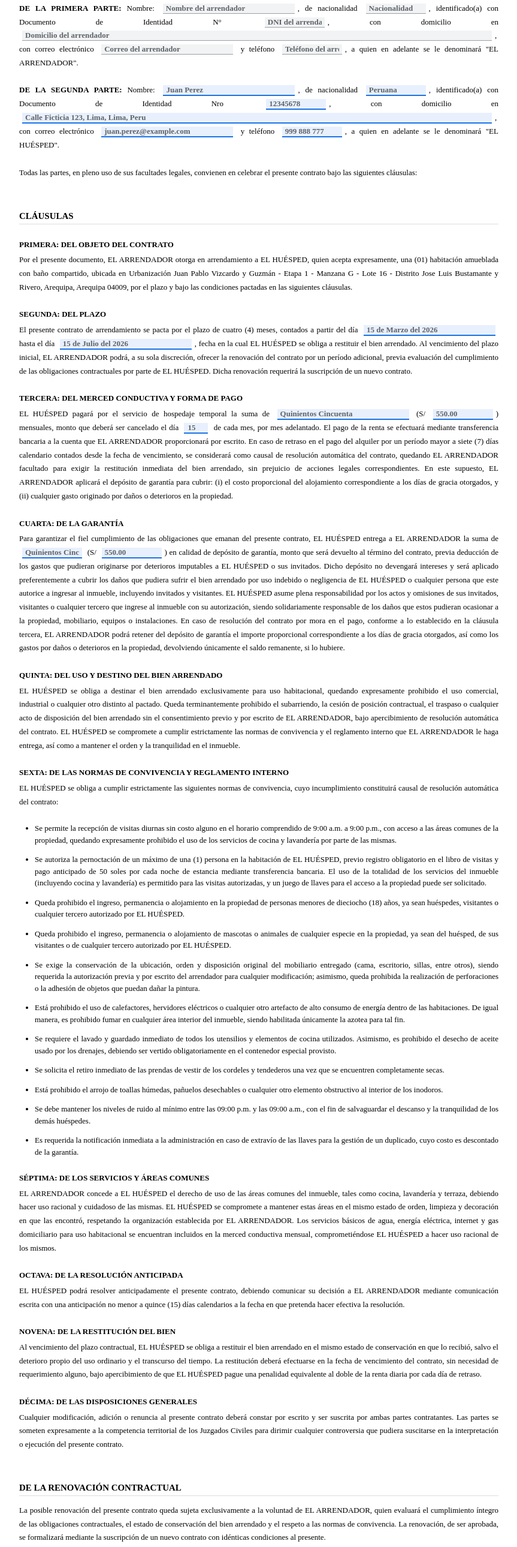
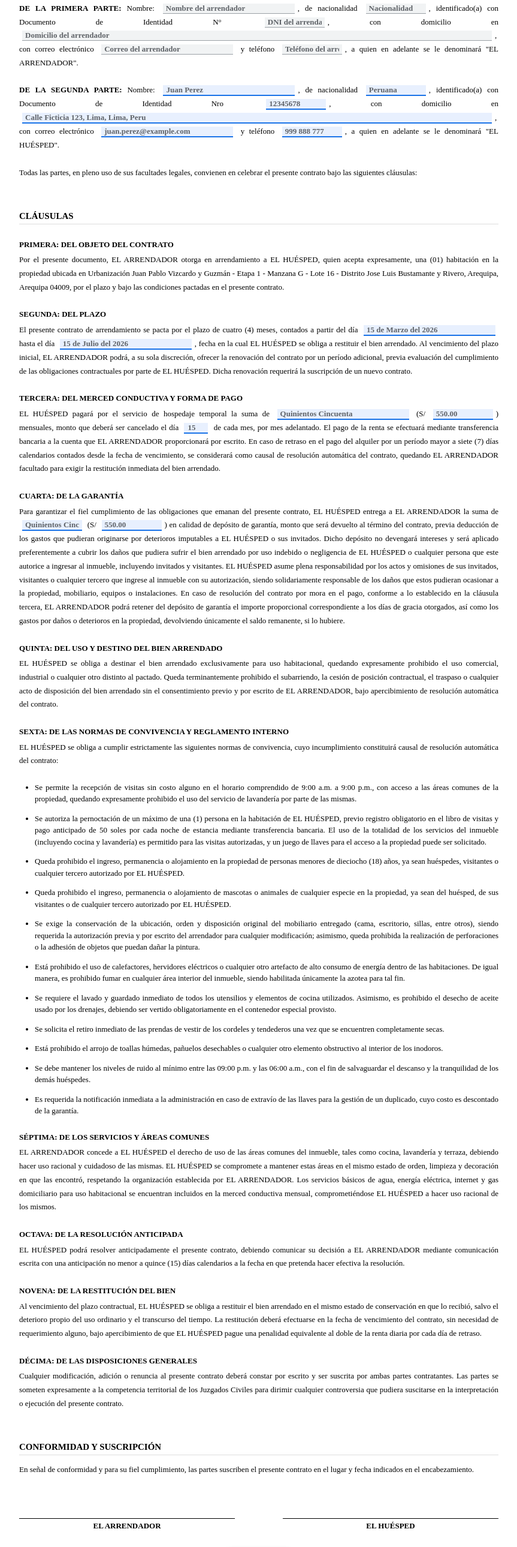
Before and after one commit to salazar-tech/g16-housing, a plain HTML site: page index.html in a window 1280 px wide. Shown: the part 215-2794 px from the top of the page at 60% size, without its empty margins (208-1071 px from the left). Drawn offline with Linux system fonts and the light colour scheme.

Commit message:
Refine contract clauses for clarity and conciseness

```diff
--- a/index.html
+++ b/index.html
@@ -199,9 +199,9 @@
 
     <h3>PRIMERA: DEL OBJETO DEL CONTRATO</h3>
     <p>Por el presente documento, EL ARRENDADOR otorga en arrendamiento a EL HUÉSPED, quien acepta expresamente, una
-      (01) habitación amueblada con baño compartido, ubicada en Urbanización Juan Pablo Vizcardo y Guzmán - Etapa 1 -
+      (01) habitación en la propiedad ubicada en Urbanización Juan Pablo Vizcardo y Guzmán - Etapa 1 -
       Manzana G - Lote 16 - Distrito Jose Luis Bustamante y Rivero, Arequipa, Arequipa 04009, por el plazo y bajo las
-      condiciones pactadas en las siguientes cláusulas.</p>
+      condiciones pactadas en el presente contrato.</p>
 
     <h3>SEGUNDA: DEL PLAZO</h3>
     <p>El presente contrato de arrendamiento se pacta por el plazo de cuatro (4) meses, contados a partir del día <input type="text" class="inline-input input-md" id="contract_start_date"
@@ -217,12 +217,9 @@
       placeholder="550.00">) mensuales, monto que deberá ser cancelado el día <input type="number"
       class="inline-input input-xs" id="payment_day" placeholder="15"> de cada mes, por mes adelantado. El pago de la renta se efectuará
       mediante transferencia bancaria a la cuenta que EL ARRENDADOR proporcionará por escrito. En caso de retraso en el
-      pago del alquiler por un período mayor a siete (7) días calendario contados desde la fecha de vencimiento, se
+      pago del alquiler por un período mayor a siete (7) días calendarios contados desde la fecha de vencimiento, se
       considerará como causal de resolución automática del contrato, quedando EL ARRENDADOR facultado para exigir la
-      restitución inmediata del bien arrendado, sin prejuicio de acciones legales correspondientes. En este
-      supuesto, EL ARRENDADOR aplicará el depósito de garantía para cubrir: (i) el costo proporcional del alojamiento
-      correspondiente a los días de gracia otorgados, y (ii) cualquier gasto originado por daños o deterioros en la
-      propiedad.</p>
+      restitución inmediata del bien arrendado.</p>
 
     <h3>CUARTA: DE LA GARANTÍA</h3>
     <p>Para garantizar el fiel cumplimiento de las obligaciones que emanan del presente contrato, EL HUÉSPED entrega a
@@ -244,16 +241,15 @@
       prohibido el uso comercial, industrial o cualquier otro distinto al pactado. Queda terminantemente prohibido el
       subarriendo, la cesión de posición contractual, el traspaso o cualquier acto de disposición del bien arrendado sin
       el consentimiento previo y por escrito de EL ARRENDADOR, bajo apercibimiento de resolución automática del
-      contrato. EL HUÉSPED se compromete a cumplir estrictamente las normas de convivencia y el reglamento interno que
-      EL ARRENDADOR le haga entrega, así como a mantener el orden y la tranquilidad en el inmueble.</p>
+      contrato.</p>
 
     <h3>SEXTA: DE LAS NORMAS DE CONVIVENCIA Y REGLAMENTO INTERNO</h3>
     <p>EL HUÉSPED se obliga a cumplir estrictamente las siguientes normas de convivencia, cuyo incumplimiento
       constituirá causal de resolución automática del contrato:</p>
     <ul>
-      <li>Se permite la recepción de visitas diurnas sin costo alguno en el horario comprendido de 9:00 a.m. a 9:00
-        p.m., con acceso a las áreas comunes de la propiedad, quedando expresamente prohibido el uso de los servicios de
-        cocina y lavandería por parte de las mismas.</li>
+      <li>Se permite la recepción de visitas sin costo alguno en el horario comprendido de 9:00 a.m. a 9:00
+        p.m., con acceso a las áreas comunes de la propiedad, quedando expresamente prohibido el uso del servicio de
+        lavandería por parte de las mismas.</li>
       <li>Se autoriza la pernoctación de un máximo de una (1) persona en la habitación de EL HUÉSPED, previo registro obligatorio en
         el libro de visitas y pago anticipado de 50 soles por cada noche de estancia mediante transferencia bancaria. El
         uso de la totalidad de los servicios del inmueble (incluyendo cocina y lavandería) es permitido para las visitas
@@ -276,7 +272,7 @@
         encuentren completamente secas.</li>
       <li>Está prohibido el arrojo de toallas húmedas, pañuelos desechables o cualquier otro elemento obstructivo al
         interior de los inodoros.</li>
-      <li>Se debe mantener los niveles de ruido al mínimo entre las 09:00 p.m. y las 09:00 a.m., con el fin de
+      <li>Se debe mantener los niveles de ruido al mínimo entre las 09:00 p.m. y las 06:00 a.m., con el fin de
         salvaguardar el descanso y la tranquilidad de los demás huéspedes.</li>
       <li>Es requerida la notificación inmediata a la administración en caso de extravío de las llaves para la gestión
         de un duplicado, cuyo costo es descontado de la garantía.</li>
@@ -307,12 +303,6 @@
       ambas partes contratantes. Las partes se someten expresamente a la competencia territorial de los Juzgados Civiles
       para dirimir cualquier controversia que pudiera suscitarse en la interpretación o ejecución del presente contrato.
     </p>
-
-    <h2>DE LA RENOVACIÓN CONTRACTUAL</h2>
-    <p>La posible renovación del presente contrato queda sujeta exclusivamente a la voluntad de EL ARRENDADOR, quien
-      evaluará el cumplimiento íntegro de las obligaciones contractuales, el estado de conservación del bien arrendado y
-      el respeto a las normas de convivencia. La renovación, de ser aprobada, se formalizará mediante la suscripción de
-      un nuevo contrato con idénticas condiciones al presente.</p>
 
     <h2>CONFORMIDAD Y SUSCRIPCIÓN</h2>
     <p>En señal de conformidad y para su fiel cumplimiento, las partes suscriben el presente contrato en el lugar y
```
